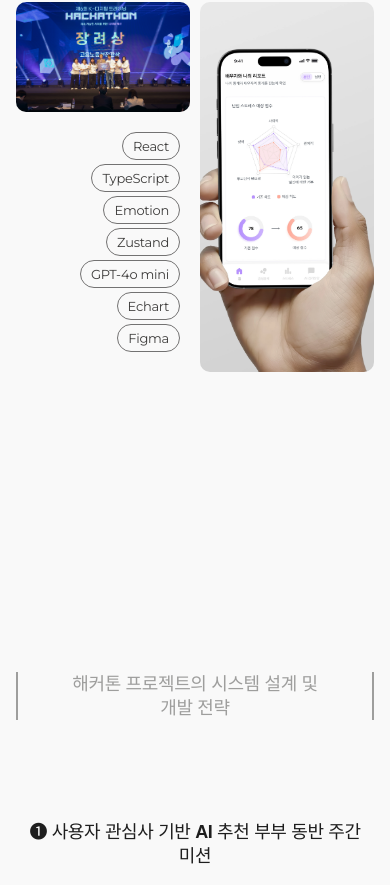
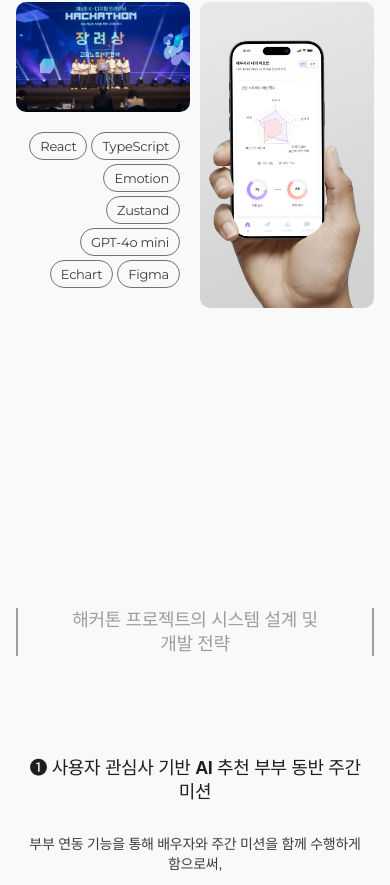
Before and after one commit to HuiseonDev/huiseon_portfolio, a React (Vite) app: page /project/wish in a window 390 px wide. Shown: the part 1520-2405 px from the top of the page. Built offline with nearby package versions, Linux system fonts and the light colour scheme; a web font is replaced by a local one.

Commit message:
Style: 모바일 반응형 대응을 위한 브레이크포인트 스타일 설정

```diff
--- a/src/components/Tag/LineTag.tsx
+++ b/src/components/Tag/LineTag.tsx
@@ -1,4 +1,5 @@
 /** @jsxImportSource @emotion/react */
+import { breakPoints, mqMax } from "@/styles/BreakPoint";
 import { TypoCapSmR } from "@/styles/Common";
 import variables from "@/styles/Variables";
 import { css } from "@emotion/react";
@@ -6,7 +7,7 @@ import { css } from "@emotion/react";
 const LineTag = ({ tags }: { tags: string[] }) => (
   <div css={tagsWrapperStyle}>
     {tags.map((tag, i) => (
-      <span css={tagStyle} key={i}>
+      <span key={i} css={tagStyle}>
         {tag}
       </span>
     ))}
@@ -25,12 +26,22 @@ const tagsWrapperStyle = css`
   display: flex;
   flex-direction: column;
   align-items: end;
-  gap: 0.4rem;
+  gap: 0.8rem;
+
+  ${mqMax(breakPoints.pc)} {
+    flex-direction: row;
+    flex-wrap: wrap;
+    align-items: flex-end;
+    justify-content: flex-end;
+    gap: 0.4rem;
+  }
 `;
 
 const tagStyle = css`
+  display: inline-block;
+  padding: 0.6rem 1rem;
   border: 1px solid ${variables.colors.gray700};
+  border-radius: 10rem;
+  text-align: end;
   ${Montserrat}
-  padding: 0.6rem 1rem;
-  border-radius: 5rem;
 `;
```
